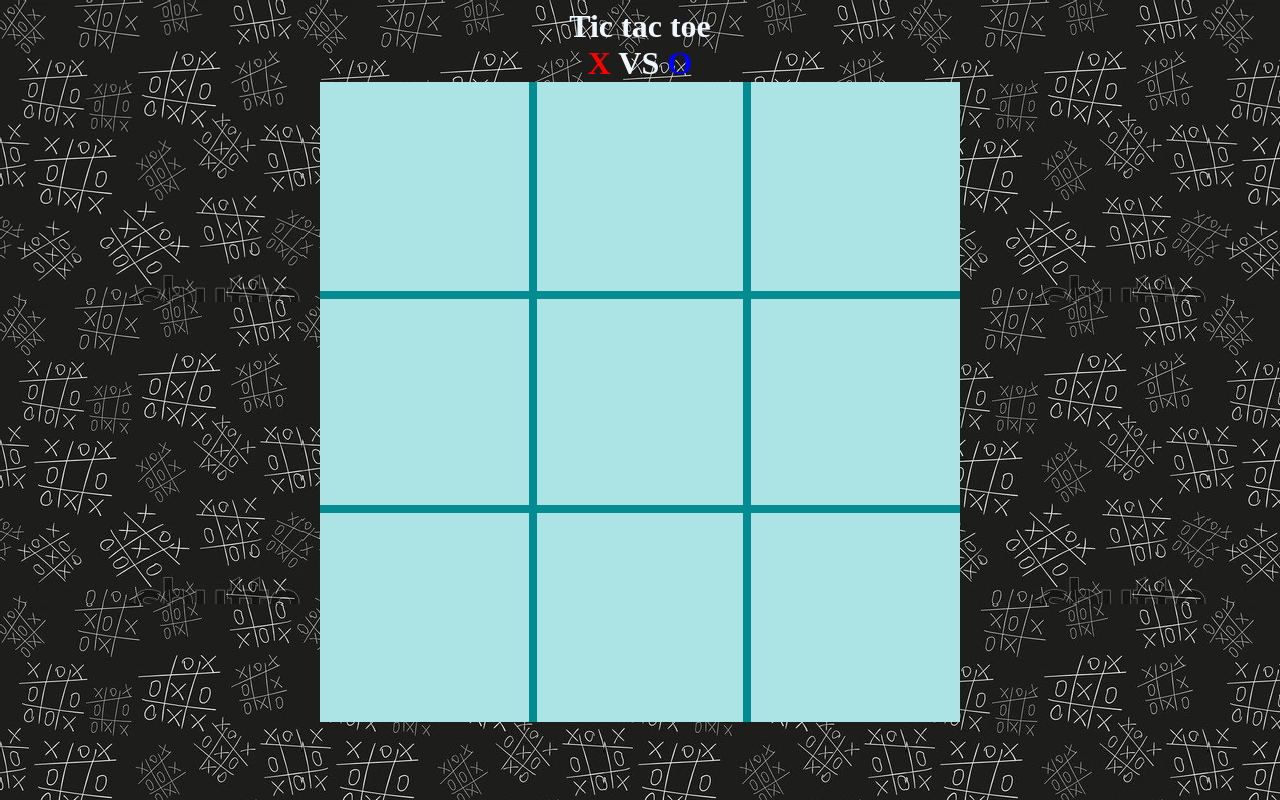
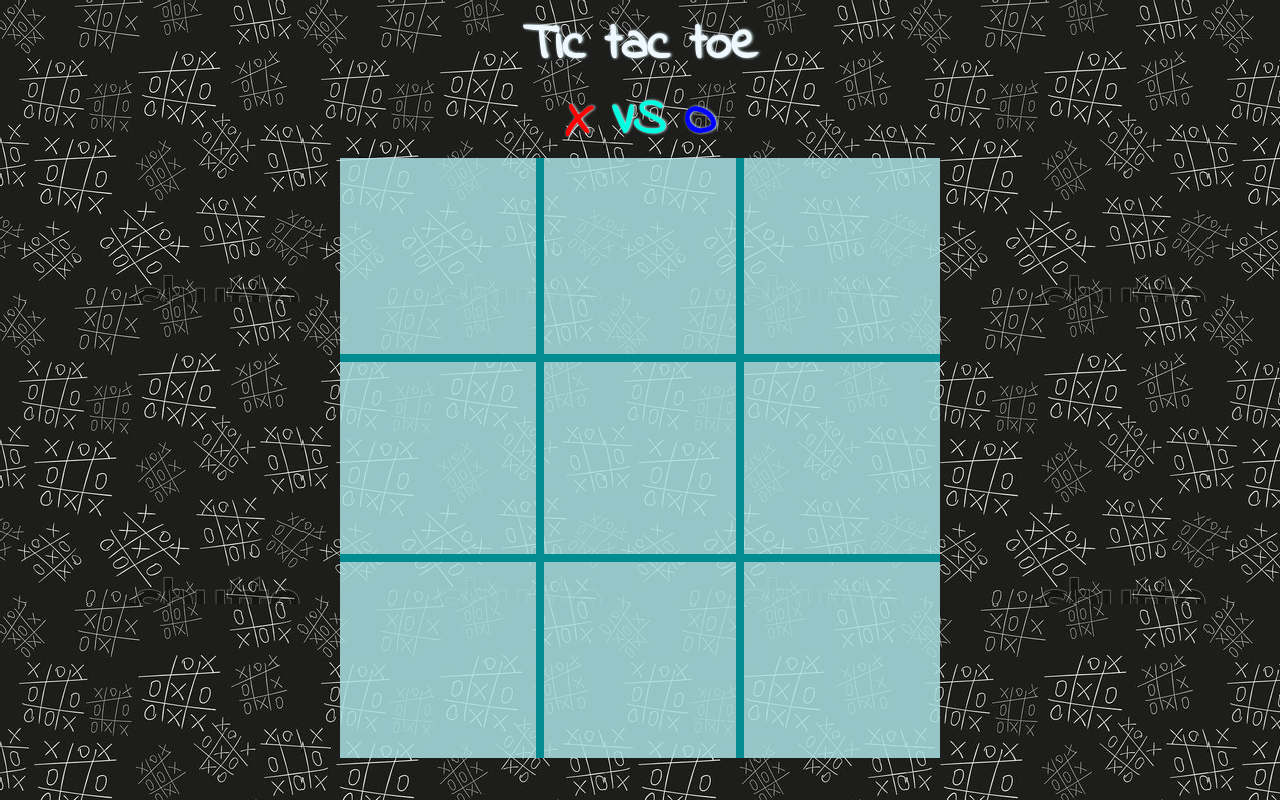
Before and after one commit to YehudaEdelstien/Game-Website, a plain HTML site: page Games/Tic_Tac_Toe.html in a window 1280 px wide. Drawn offline with Linux system fonts and the light colour scheme.

Commit message:
XO עיצוב 2

```diff
--- a/Games/Tic_Tac_Toe.html
+++ b/Games/Tic_Tac_Toe.html
@@ -4,7 +4,7 @@
 <head>
     <title>Tic tac toe</title>
     <meta charset="UTF-8" />
-
+    <link rel="preconnect" href="https://fonts.googleapis.com"><link rel="preconnect" href="https://fonts.gstatic.com" crossorigin><link href="https://fonts.googleapis.com/css2?family=Indie+Flower&display=swap" rel="stylesheet">
     <!--
         * טבלה סודר!| לסדר גודל*
     *צבעים*
@@ -12,50 +12,53 @@
     *משחק באיקס או בעיגול*
  -->
  <style>
+
      body {
          /* background-color: blanchedalmond; */
-         background-image: image-set("ti2.jpg");
+         background-image: url("ti2.jpg");
          color: aliceblue;
         }
 
         .center {
             text-align: center;
             margin: 0;
-
+            font-size: calc(8vh - 1vw);
+            font-family: 'Indie Flower', Scursive;
+            font-weight: 800;
+            text-shadow: rgb(227, 255, 255) 1px 0 3px;
+            /* background-color: rgba(0, 0, 0, 0.449);             */
         }
 
         .board {
             display: grid;
             grid-template-columns: 1fr 1fr 1fr;
             grid-template-rows: 1fr 1fr 1fr;
-            height: 80vmin;
+            height: 75vmin;
             max-height: 90vmax;
             margin: auto;
             aspect-ratio: 1/1;
-            font-size: 5vh; /*קסביעת גודל טקסט זמנית*/
 
         }
 
         .cell {
-            background-color: rgb(172, 227, 229);
+            background-color: rgba(172, 227, 229, 0.852);
             border: 0.5vmin solid rgb(2, 139, 144);
             color: white;
-            font-size: 10vmin;
-            /* align-self: stretch; */
-            /* box-sizing: border-box; */
-            /* padding: auto; */
+            font-size: 15vmin;
+            font-family: 'Indie Flower', Scursive;
+            font-weight: bold;
 
         }
-        .emptyUp{
+        .bUp{
             border-top: 0;
         }
-        .emptyRight{
+        .bRight{
             border-right: 0;
         }
-        .emptyDown{
+        .bDown{
             border-bottom: 0;
         }
-        .emptyLeft{
+        .bLeft{
             border-left: 0;
         }
 
@@ -68,28 +71,33 @@
         }
 
         #output {
-            font-size: 4vmin;
+            /* font-size: 4vmin; */
+            color: rgb(0, 255, 225);
 
         }
 
-
+        @import url('IndieFlower-Regular.ttf');
     </style>
 </head>
 
 <body>
     <h1 class="center">Tic tac toe</h1>
-    <h2 id="output" class="center"> <span class="red">X</span> VS <span class="blue">O</span></h2>
+    <h2 id="output" class="center">
+        <span class="red">X</span>
+         VS
+         <span class="blue">O</span>
+    </h2>
 
     <section class="board">
-        <button id="cell1" class="cell emptyUp emptyLeft"></button>
-        <button id="cell2" class="cell emptyUp"></button>
-        <button id="cell3" class="cell emptyUp emptyRight"></button>
-        <button id="cell4" class="cell emptyLeft"></button>
+        <button id="cell1" class="cell bUp bLeft"></button>
+        <button id="cell2" class="cell bUp"></button>
+        <button id="cell3" class="cell bUp bRight"></button>
+        <button id="cell4" class="cell bLeft"></button>
         <button id="cell5" class="cell"></button>
-        <button id="cell6" class="cell emptyRight"></button>
-        <button id="cell7" class="cell emptyDown emptyLeft"></button>
-        <button id="cell8" class="cell emptyDown"></button>
-        <button id="cell9" class="cell emptyDown emptyRight"></button>
+        <button id="cell6" class="cell bRight"></button>
+        <button id="cell7" class="cell bDown bLeft"></button>
+        <button id="cell8" class="cell bDown"></button>
+        <button id="cell9" class="cell bDown bRight"></button>
     </section>
 
 
```
Also changed, not shown: Games/IndieFlower-Regular.ttf (added), 1 other file.
